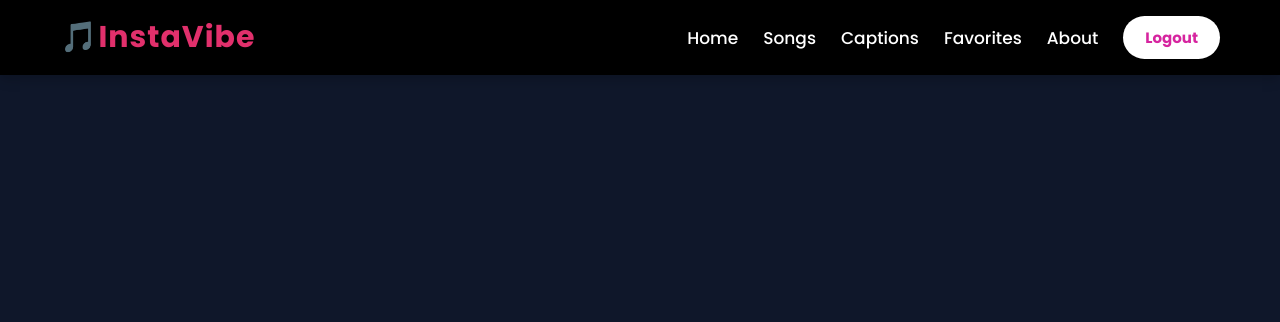
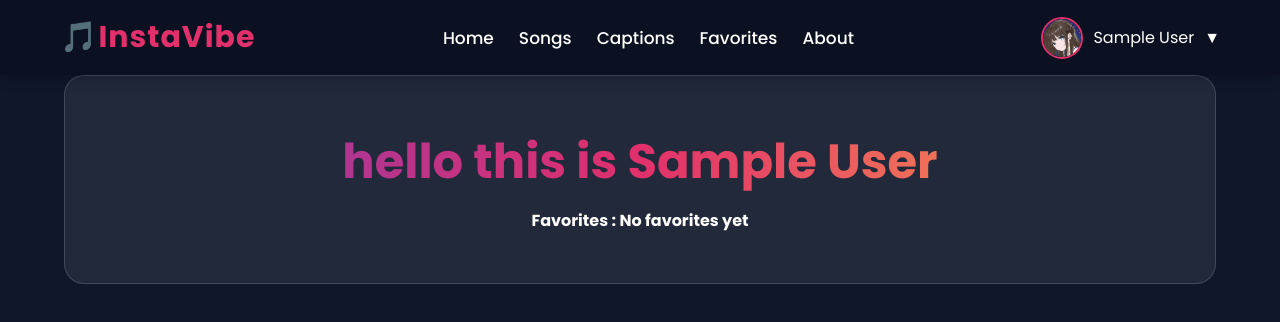
Before and after one commit to Sakshibole/InstaSongs, a React (Vite) app: page /Profile in a window 1280 px wide. Shown: the top 322 px of the page. Built offline with nearby package versions, Linux system fonts and the light colour scheme; sample sign-in values are in the browser's storage.

Commit message:
profile picture added

```diff
--- a/src/App.jsx
+++ b/src/App.jsx
@@ -9,6 +9,7 @@ import Favorites from "./components/Favorites";
 import About from "./components/About";
 import Login from "./components/Login";
 import Register from "./components/Register";
+import Profile from "./components/Profile";
 // import Footer from "./components/Footer";
 
 const App = () => {
@@ -26,6 +27,7 @@ const App = () => {
         <Route path="/About" element={<About />} />
          <Route path="/Login" element={<Login />} />
          <Route path="/Register" element={<Register />} />
+         <Route path="/Profile" element={<Profile />} />
       </Routes>
 
       {/* <Footer /> */}
--- a/src/components/Home.css
+++ b/src/components/Home.css
@@ -10,6 +10,7 @@
   justify-content: space-between;
   align-items: center;
 
+  background:#111827;;
   color: white;
 }
 
--- a/src/components/Navbar.css
+++ b/src/components/Navbar.css
@@ -5,7 +5,7 @@
     justify-content: space-between;
     align-items: center;
     padding: 15px 60px;
-    background-color: black;
+   background:#0B1120;
     /* background: linear-gradient(90deg, #833ab4, #fd1d1d, #fcb045); */
     box-shadow: 0 4px 12px rgba(0,0,0,0.2);
     position: sticky;
@@ -25,10 +25,10 @@
 
 /* Links Container */
 
-.navbar div {
-    display: flex;
-    align-items: center;
-    gap: 25px;
+.nav-links{
+    display:flex;
+    align-items:center;
+    gap:25px;
 }
 
 /* Links */
@@ -91,3 +91,102 @@
     }
 
 }
+
+/* Container */
+
+.profile-menu{
+    display:flex;
+    flex-direction:column;
+    align-items:center;
+    background:#fff;
+    width:220px;
+    padding:15px;
+    border-radius:12px;
+    box-shadow:0 4px 12px rgba(0,0,0,0.2);
+}
+
+/* User Information */
+
+.user-info{
+    display:flex;
+    flex-direction:column;
+    align-items:center;
+    margin-bottom:15px;
+}
+
+.user-info h4{
+    margin:0;
+    font-size:18px;
+    color:#222;
+}
+
+.user-info p{
+    margin-top:5px;
+    font-size:14px;
+    color:#777;
+    word-break:break-word;
+    text-align:center;
+}
+
+/* Logout Button */
+
+.profile-menu button{
+    width:100%;
+    padding:10px;
+    border:none;
+    border-radius:8px;
+    background:#E1306C;
+    color:white;
+    font-size:15px;
+    font-weight:bold;
+    cursor:pointer;
+    transition:0.3s;
+}
+
+.profile-menu button:hover{
+    background:#c2185b;
+}
+
+.profile{
+    position: relative;
+}
+
+.profile-header{
+    display:flex;
+    align-items:center;
+    gap:10px;
+    cursor:pointer;
+    color:white;
+}
+
+.dropdown{
+    position:absolute;
+    top:55px;      /* below profile */
+    right:0;       /* align to right */
+    width:260px;
+     background: linear-gradient(90deg,#833AB4,#E1306C,#FCAF45);
+    border-radius:12px;
+    box-shadow:0 8px 20px rgba(0,0,0,.25);
+    z-index:9999;
+
+    display:flex;
+    flex-direction:column;
+}
+
+/* Profile Image */
+.profile-img{
+    width:42px;
+    height:42px;
+    border-radius:50%;
+    object-fit:cover;
+    border:2px solid #E1306C;
+    cursor:pointer;
+    transition:0.3s ease;
+}
+
+/* Hover Effect */
+.profile-img:hover{
+    transform:scale(1.08);
+    border-color:#ff6f91;
+    box-shadow:0 0 10px rgba(225,48,108,0.5);
+}
--- a/src/components/Navbar.jsx
+++ b/src/components/Navbar.jsx
@@ -1,22 +1,19 @@
 import { Link, useNavigate } from "react-router-dom";
+import { useState } from "react";
 import "./Navbar.css"
 
 function Navbar() {
 
   const navigate = useNavigate();
-
   const loggedInUser = JSON.parse(localStorage.getItem("user"));
+   const [open, setOpen] = useState(false);
 
   const logout = () => {
 
     localStorage.removeItem("user");
-
     alert("Logout Successful");
-
     navigate("/login");
-
     window.location.reload();
-
   };
 
   return (
@@ -25,7 +22,7 @@ function Navbar() {
 
       <h2>🎵InstaVibe</h2>
 
-      <div>
+      <div className="nav-links">
 
         <Link to="/home">Home</Link>
 
@@ -37,25 +34,62 @@ function Navbar() {
 
         <Link to="/about">About</Link>
 
-        {
+     </div>
 
-          loggedInUser ?
+          {loggedInUser ? (
 
-            <button onClick={logout}>
-              Logout
-            </button>
+        <div className="profile">
 
-            :
+          <div
+            className="profile-header"
+            onClick={() => setOpen(!open)}
+          >
+            <img
+              src={loggedInUser.profileImage || "/images/profile.jpg"}
+              alt="Profile"
+              className="profile-img"
+            />
 
-            <Link to="/login">
-              <button>Login</button>
-            </Link>
+            <span>{loggedInUser.name}</span>
 
-        }
+            <span>▼</span>
+          </div>
 
-      </div>
+          {open && (
+
+            <div className="dropdown">
+
+              <div className="dropdown-user">
+                <h4>{loggedInUser.name}</h4>
+                <p>{loggedInUser.email}</p>
+              </div>
+
+              <Link to="/favorites">❤️ Favorites</Link>
+
+              <Link to="/Profile">👤 My Profile</Link>
+
+              <Link to="/settings">⚙ Settings</Link>
+
+              <button onClick={logout}>
+                Logout
+              </button>
+
+            </div>
+
+          )}
+
+        </div>
+
+      ) : (
+
+        <Link to="/login">
+          <button>Login</button>
+        </Link>
+
+      )}
 
     </nav>
+
 
   );
 
--- /dev/null
+++ b/src/components/Profile.css
@@ -0,0 +1,24 @@
+.Profile-card{
+   width: 90%;
+  max-width: 1200px;
+  margin: auto;
+  padding: 50px 0;
+  color: white;
+  text-align: center;
+
+  background: rgba(255,255,255,0.08);
+  border: 1px solid rgba(255,255,255,0.15);
+  backdrop-filter: blur(12px);
+
+  border-radius: 20px;
+}
+
+
+
+.Profile-card h1{
+    font-size: 48px;
+  margin-bottom: 10px;
+  background: linear-gradient(90deg, #833AB4, #E1306C, #FCAF45);
+  -webkit-background-clip: text;
+  -webkit-text-fill-color: transparent;
+}
--- /dev/null
+++ b/src/components/Profile.jsx
@@ -0,0 +1,17 @@
+import React from 'react'
+import './Profile.css'
+
+const Profile = () => {
+   const loggedInUser = JSON.parse(localStorage.getItem("user"));
+  return (
+    <div className='Profile-card'>
+      <h1>hello this is <span>{loggedInUser.name}</span></h1>
+      <h4>Favorites : No favorites yet</h4>
+
+
+
+    </div>
+  )
+}
+
+export default Profile
--- a/src/components/Songs.jsx
+++ b/src/components/Songs.jsx
@@ -40,7 +40,7 @@ const songs = [
     id: 6,
     title: "Kesariya",
     artist: "Arijit Singh",
-    mood: "Sunset",
+    mood: "Love",
   },
   {
     id: 7,
```
Also changed, not shown: public/images/profile.jpg (added).
